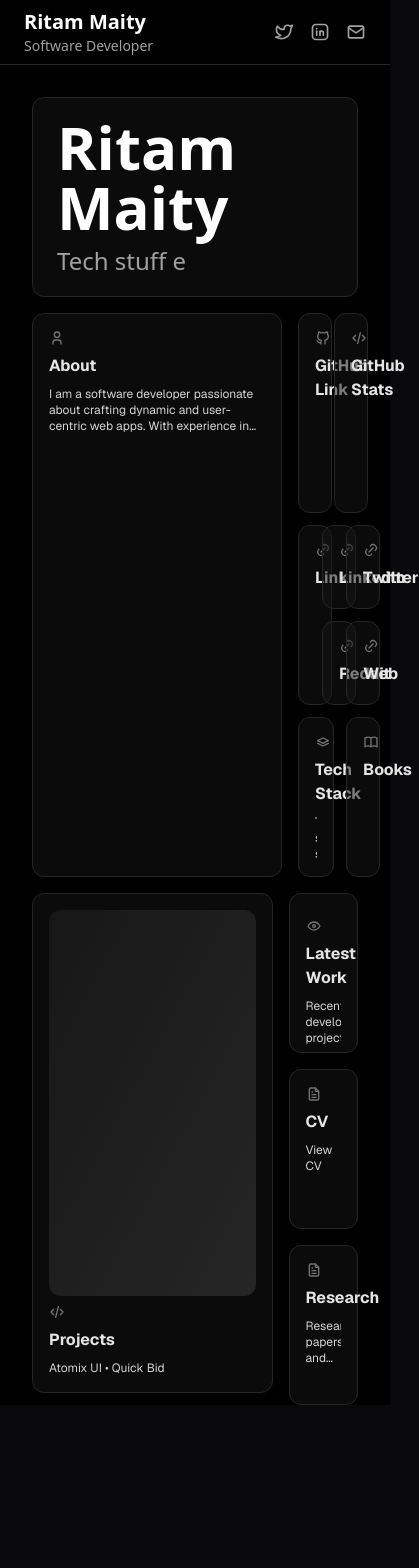
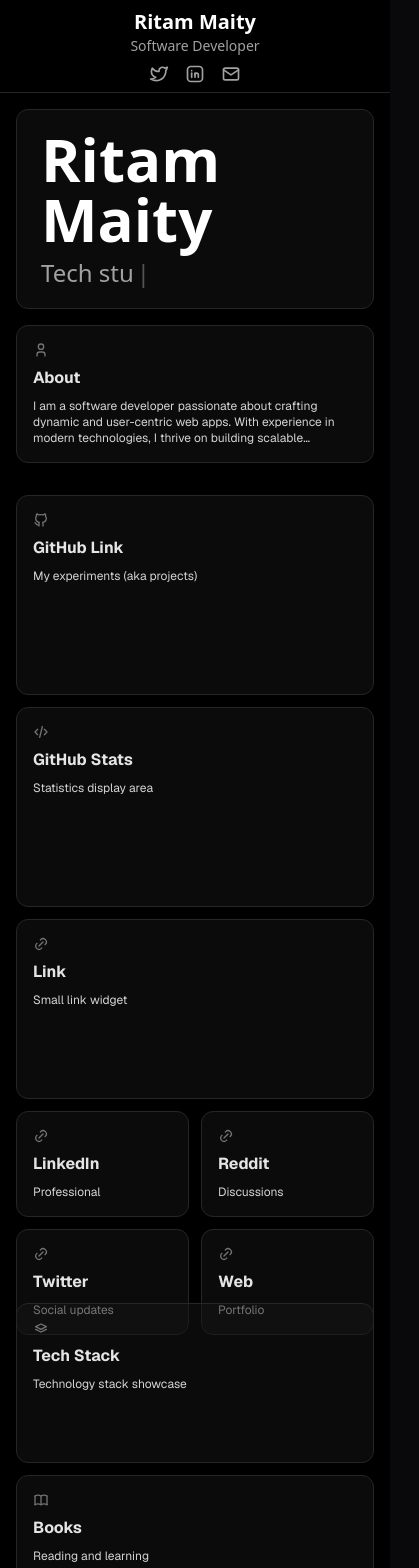
Before and after one commit to 0ritam/MyPortfolio, a Next.js app: page / in a window 390 px wide. Shown: the top 1568 px of the page, 419 px wide, since content can reach past the window. Before the commit the page ends 1405 px from the top, so only its background shows below. Built offline with nearby package versions, Linux system fonts and the light colour scheme.

Commit message:
Mobile Responsivness implemented

```diff
--- a/app/page.tsx
+++ b/app/page.tsx
@@ -16,10 +16,10 @@ export default function BentoGridDemo() {
   return (
     <div className="min-h-screen bg-black text-white">
       {/* Header Bar */}
-      <header className="w-full px-6 py-2 flex justify-between items-center border-b border-neutral-800 mb-8">
+      <header className="w-full px-4 sm:px-6 py-2 flex flex-col sm:flex-row justify-between items-center border-b border-neutral-800 mb-4 sm:mb-8 gap-2">
         <div>
-          <h1 className="text-xl font-semibold">Ritam Maity</h1>
-          <p className="text-sm text-neutral-400">Software Developer</p>
+          <h1 className="text-xl font-semibold text-center sm:text-left">Ritam Maity</h1>
+          <p className="text-sm text-neutral-400 text-center sm:text-left">Software Developer</p>
         </div>
         <div className="flex items-center gap-4">
           <a
@@ -48,30 +48,30 @@ export default function BentoGridDemo() {
       </header>
 
       {/* Main Content */}
-      <main className="max-w-7xl mx-auto px-8">
+      <main className="max-w-7xl mx-auto px-4 sm:px-8">
         {/* Hero Space */}
         <HeroSpace />
 
         {/* About and Features Grid Section */}
-        <div className="flex gap-4 mb-4">
-          <div className="w-[400px]">
+        <div className="flex flex-col lg:flex-row gap-4 mb-4">
+          <div className="w-full lg:w-[400px] mb-4 lg:mb-0">
             <About className="h-full" />
           </div>
-          <Featuregrid />
+          <Featuregrid className="w-full" />
         </div>
 
         {/* Projects and Right Side Sections */}
-        <div className="grid grid-cols-4 gap-4">
+        <div className="grid grid-cols-1 lg:grid-cols-4 gap-4">
           {/* Projects Section */}
-          <Projects className="col-span-3 h-[500px]" />
+          <Projects className="lg:col-span-3 h-[500px]" />
 
           {/* Right Side Sections */}
-          <div className="space-y-4 col-span-1">
-            <LatestWork className="h-[160px]" />
-
-            <CV className="h-[160px]" />
-
-            <Research className="h-[160px]" />
+          <div className="space-y-4 lg:col-span-1">
+            <div className="grid grid-cols-3 gap-4 lg:grid-cols-1">
+              <LatestWork className="h-[160px]" />
+              <CV className="h-[160px]" />
+              <Research className="h-[160px]" />
+            </div>
           </div>
         </div>
       </main>
--- a/components/bentogrid/grid/features.tsx
+++ b/components/bentogrid/grid/features.tsx
@@ -5,8 +5,8 @@ export default function Featuregrid({ className }: { className?: string }) {
   return (
     <div className={`flex-1 ${className}`}>
       {/* First row - GitHub sections */}
-      <div className="grid grid-cols-6 gap-3">
-        <div className="col-span-3">
+      <div className="grid grid-cols-1 sm:grid-cols-2 lg:grid-cols-6 gap-3">
+        <div className="sm:col-span-1 lg:col-span-3">
           <BentoGridItem
             title="GitHub Link"
             description="My experiments (aka projects)"
@@ -14,7 +14,7 @@ export default function Featuregrid({ className }: { className?: string }) {
             className="h-[200px]"
           />
         </div>
-        <div className="col-span-3">
+        <div className="sm:col-span-1 lg:col-span-3">
           <BentoGridItem
             title="GitHub Stats"
             description="Statistics display area"
@@ -25,49 +25,45 @@ export default function Featuregrid({ className }: { className?: string }) {
       </div>
 
       {/* Second row - Links section */}
-      <div className="mt-3 grid grid-cols-3 gap-3">
+      <div className="mt-3 grid grid-cols-1 sm:grid-cols-3 gap-3">
         {/* Small link widget on left */}
         <div className="col-span-1">
           <BentoGridItem
             title="Link"
             description="Small link widget"
             icon={<IconLink className="h-4 w-4 text-neutral-500" />}
-            className="h-[180px]"
+            className="h-[180px] sm:h-[160px]"
           />
         </div>
         {/* 2x2 grid of links on right */}
-        <div className="col-span-2">
-          <div className="grid grid-cols-2 grid-rows-2 gap-3 h-[180px]">
-            <div>
+        <div className="col-span-1 sm:col-span-2">
+          <div className="grid grid-cols-2 gap-3 h-[180px] sm:h-[160px]">
+            <div className="grid grid-rows-2 gap-3">
               <BentoGridItem
                 title="LinkedIn"
                 description="Professional"
                 icon={<IconLink className="h-4 w-4 text-neutral-500" />}
-                className="h-[84px]"
+                className="h-full"
               />
-            </div>
-            <div>
               <BentoGridItem
                 title="Twitter"
                 description="Social updates"
                 icon={<IconLink className="h-4 w-4 text-neutral-500" />}
-                className="h-[84px]"
+                className="h-full"
               />
             </div>
-            <div>
+            <div className="grid grid-rows-2 gap-3">
               <BentoGridItem
                 title="Reddit"
                 description="Discussions"
                 icon={<IconLink className="h-4 w-4 text-neutral-500" />}
-                className="h-[84px]"
+                className="h-full"
               />
-            </div>
-            <div>
               <BentoGridItem
                 title="Web"
                 description="Portfolio"
                 icon={<IconLink className="h-4 w-4 text-neutral-500" />}
-                className="h-[84px]"
+                className="h-full"
               />
             </div>
           </div>
@@ -75,8 +71,8 @@ export default function Featuregrid({ className }: { className?: string }) {
       </div>
 
       {/* Third row */}
-      <div className="mt-3 grid grid-cols-3 gap-3">
-        <div className="col-span-2">
+      <div className="mt-3 grid grid-cols-1 sm:grid-cols-3 gap-3">
+        <div className="col-span-1 sm:col-span-2">
           <BentoGridItem
             title="Tech Stack"
             description="Technology stack showcase"
```
